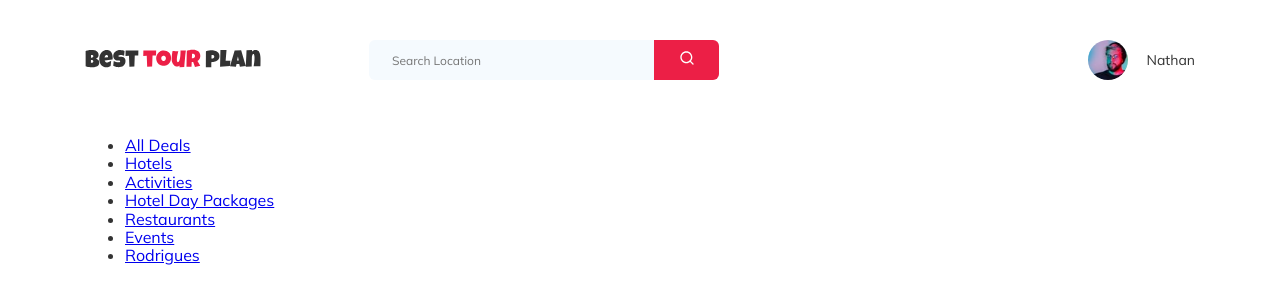
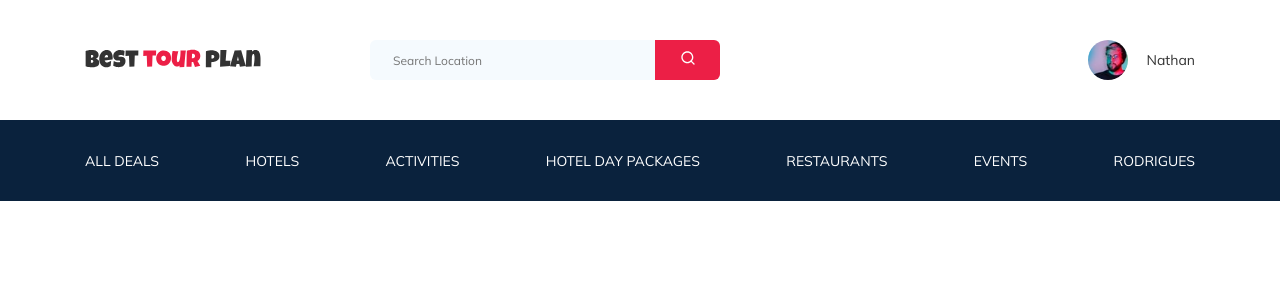
Before and after one commit to E-Viskhan/tour-plan, a PHP site: page / in a window 1280 px wide. Shown: the top 304 px of the page. Run offline with PHP 8.4, Linux system fonts and the light colour scheme.

Commit message:
create: responsive tablet for headers

```diff
--- a/css/style.css
+++ b/css/style.css
@@ -378,6 +378,38 @@ template {
   margin-left: 108px;
 }
 
+.navbar-bottom {
+  background-color: #0A223D;
+}
+
+.navbar-menu {
+  list-style-type: none;
+  margin: 0;
+  padding: 31px 0;
+  display: -webkit-box;
+  display: -ms-flexbox;
+  display: flex;
+  -webkit-box-align: center;
+      -ms-flex-align: center;
+          align-items: center;
+  -webkit-box-pack: justify;
+      -ms-flex-pack: justify;
+          justify-content: space-between;
+  color: #ffffff;
+}
+
+.navbar-menu__link {
+  color: inherit;
+  text-decoration: none;
+  text-transform: uppercase;
+  font-size: 14px;
+  line-height: 18px;
+}
+
+.logo {
+  width: 177px;
+}
+
 .search {
   display: -webkit-box;
   display: -ms-flexbox;
@@ -434,4 +466,37 @@ template {
   line-height: 18px;
   color: #333333;
 }
+
+@media (max-width: 1200px) {
+  .container {
+    max-width: 960px;
+  }
+}
+
+@media (max-width: 992px) {
+  .container {
+    max-width: 700px;
+  }
+  .navbar-top {
+    padding: 30px 0;
+  }
+  .navbar__search {
+    margin-left: auto;
+    max-width: 340px;
+  }
+  .navbar-menu {
+    padding: 22px 0;
+  }
+  .navbar-menu__link {
+    font-size: 12px;
+    line-height: 15px;
+  }
+}
+
+@media (max-width: 768px) {
+  .container {
+    max-width: 576px;
+    width: 92%;
+  }
+}
 /*# sourceMappingURL=style.css.map */
--- a/index.html
+++ b/index.html
@@ -48,7 +48,10 @@
           <!-- /.user -->
         </div>
         <!-- /.navbar-top -->
-        <nav>
+      </div>
+      <!-- /.container -->
+      <nav class="navbar-bottom">
+        <div class="container">
           <ul class="navbar-menu">
             <li class="navbar-menu__item">
               <a href="#" class="navbar-menu__link">All Deals</a>
@@ -72,10 +75,10 @@
               <a href="#" class="navbar-menu__link">Rodrigues</a>
             </li>
           </ul>
-          <!-- /.navbar-menu -->
-        </nav>
-      </div>
-      <!-- /.container -->
+        <!-- /.navbar-menu -->
+        </div>
+        <!-- /.container -->
+      </nav>
     </header>
   </body>
 </html>
--- /dev/null
+++ b/sass/_media.sass
@@ -0,0 +1,23 @@
+@media (max-width: 1200px)
+  .container
+    max-width: 960px
+
+@media (max-width: 992px)
+  .container
+    max-width: 700px
+  .navbar
+    &-top
+      padding: 30px 0
+    &__search
+      margin-left: auto
+      max-width: 340px
+    &-menu
+      padding: 22px 0
+      &__link
+        font-size: 12px
+        line-height: 15px
+
+@media (max-width: 768px)
+  .container
+    max-width: 576px
+    width: 92%
--- a/sass/_variables.sass
+++ b/sass/_variables.sass
@@ -1,2 +1,4 @@
 $primary: #EC1F46
 $text-color: #333333
+$dark: #0A223D
+$light: #ffffff
--- a/sass/blocks/_header.sass
+++ b/sass/blocks/_header.sass
@@ -9,6 +9,29 @@
   &__search
     margin-right: auto
     margin-left: 108px
+
+  &-bottom
+    background-color: $dark
+
+  &-menu
+    list-style-type: none
+    margin: 0
+    padding: 31px 0
+    display: flex
+    align-items: center
+    justify-content: space-between
+    color: $light
+
+    &__link
+      color: inherit
+      text-decoration: none
+      text-transform: uppercase
+      font-size: 14px
+      line-height: 18px
+
+.logo
+  width: 177px
+
 .search
   display: flex
   position: relative
--- a/sass/style.sass
+++ b/sass/style.sass
@@ -6,3 +6,5 @@
 @import 'normalize'
 // Стили для блока header
 @import 'blocks/header'
+// Подключение стилей для адаптива
+@import 'media'
```
Also changed, not shown: 1 other file.
